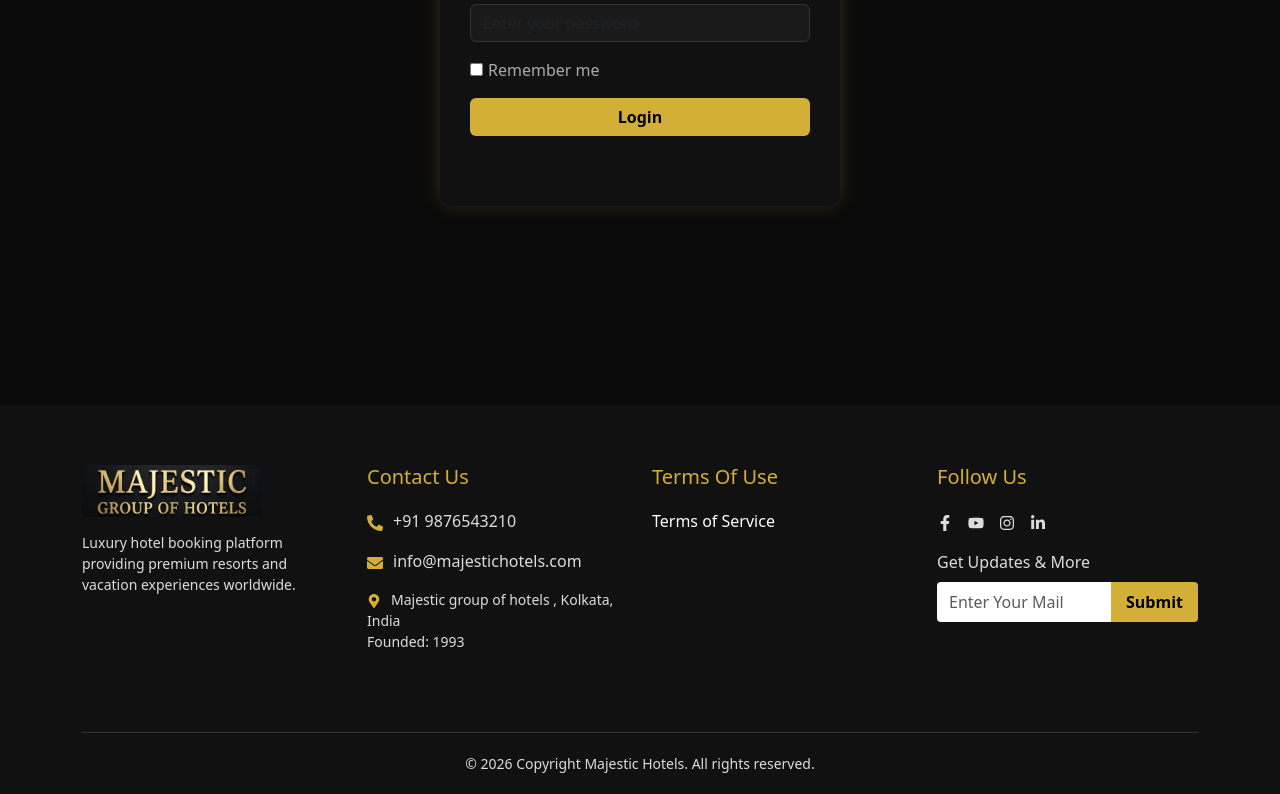
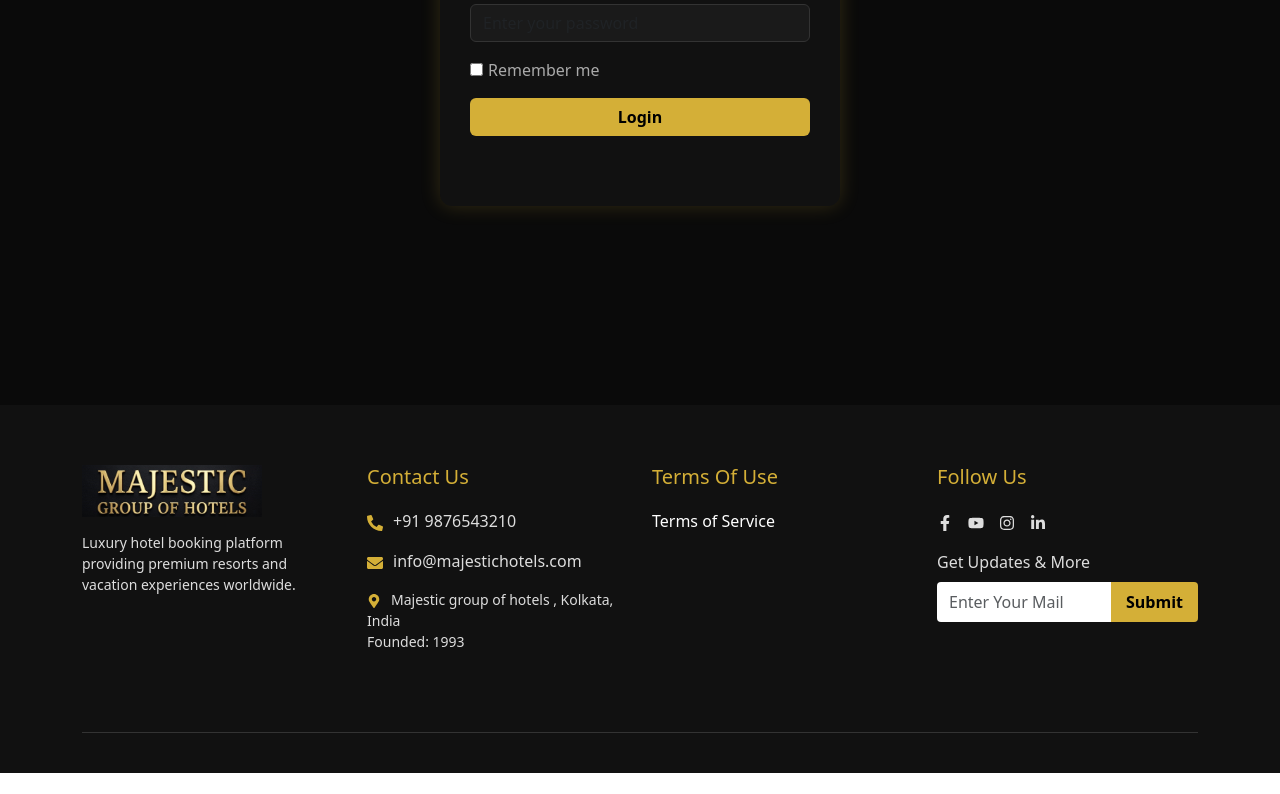
Before and after one commit to SourabhKanolkar/Majestic-Hotels-bhavik, a React (Vite) app: page /login in a window 1280 px wide. Shown: the part 467-1261 px from the top of the page. After the commit the page ends 1240 px from the top, so only its background shows below. Built offline with nearby package versions, Linux system fonts and the light colour scheme.

Commit message:
last search login to be done

```diff
--- a/src/components/Allhotels.jsx
+++ b/src/components/Allhotels.jsx
@@ -99,7 +99,7 @@ export default function Allhotels() {
                     View
                   </a>
 
-                <Link className="btn btn-outline-light" to='/login'>Check Availability</Link>
+                <Link className="btn btn-outline-light" to='/allhotels'>Check Availability</Link>
 
                 </div>
 
--- a/src/components/Footer.jsx
+++ b/src/components/Footer.jsx
@@ -124,7 +124,7 @@ function Footer() {
             fontSize: "14px",
           }}
         >
-          © 2026 Copyright Majestic Hotels. All rights reserved.
+          {/* © 2026 Copyright Majestic Hotels. All rights reserved. */}
         </div>
 
       </div>
```
